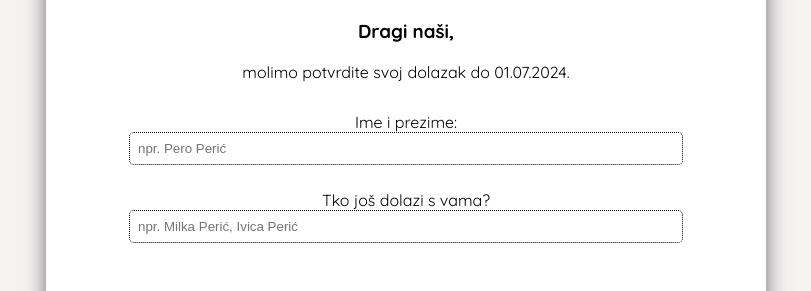
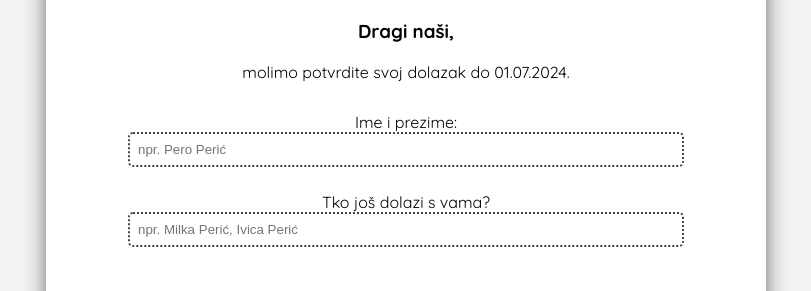
Before and after one commit to anamarincic/svadba, a React (Create React App) app: page / in a window 1280 px wide. Shown: the part 2700-2991 px from the top of the page, without its empty margins (234-1045 px from the left). Built offline with nearby package versions, Linux system fonts and the light colour scheme; a web font is replaced by a local one.

Commit message:
new update

```diff
--- a/src/pages/Info.styles.scss
+++ b/src/pages/Info.styles.scss
@@ -99,7 +99,7 @@
 
 input[type="text"] {
   width: 80%;
-  border: 1.5px dotted;
+  border: 2.5px dotted rgb(68, 68, 68);
   border-radius: 5px;
   padding: 0.5rem;
   margin-bottom: 25px;
```
